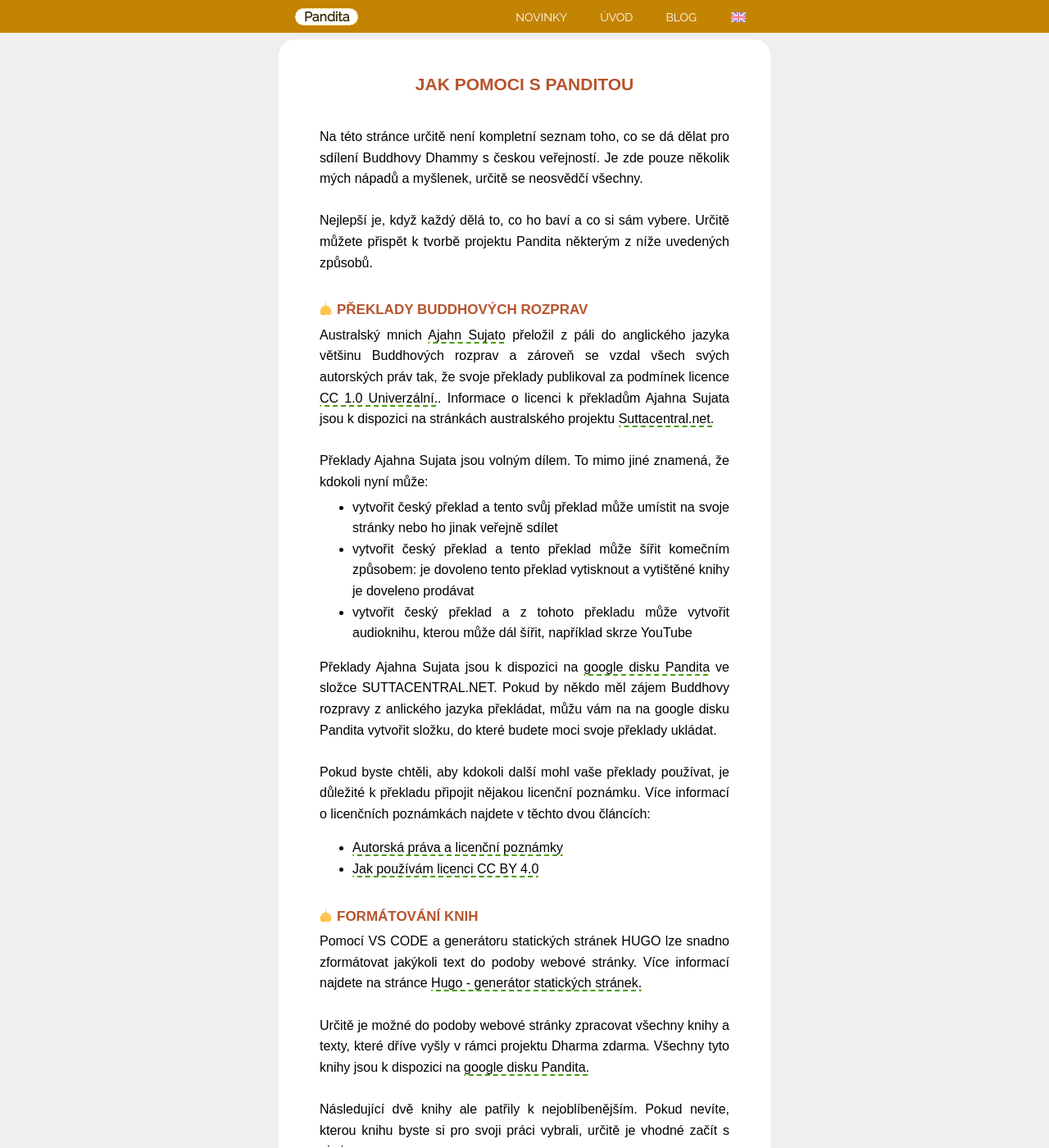
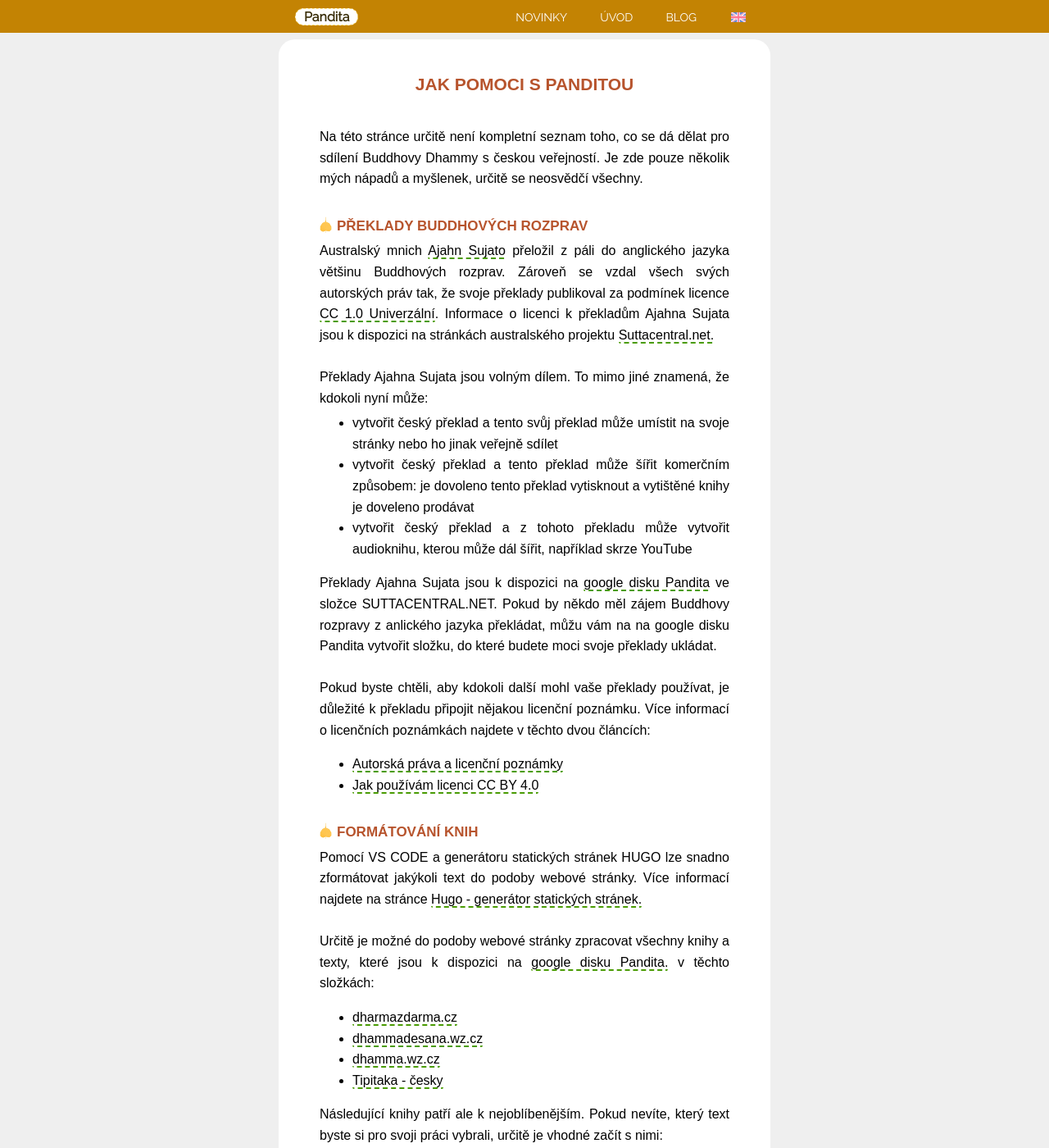
Before and after one commit to Borek78/jak-tvorit-panditu, a Jekyll site: the page built from jak-pomoci-s-panditou.md, in a window 1280 px wide and 1400 px high, scrolled down 191 px. Shown: the whole window at 82% size. Built offline with Jekyll 4.4.1, drawn with Linux system fonts in a browser that asks for light colours; some of the changed text lies outside the part shown.

Commit message:
rozsiruji stránku Pandita

```diff
--- a/jak-pomoci-s-panditou.md
+++ b/jak-pomoci-s-panditou.md
@@ -5,20 +5,18 @@ Title: Jak pomoci s Panditou
 
 # Jak pomoci s Panditou
 
-Na této stránce určitě není kompletní seznam toho, co se dá dělat pro sdílení Buddhovy Dhammy s českou veřejností. Je zde pouze několik mých nápadů a myšlenek, určitě se neosvědčí všechny. <br> <br>
-
-Nejlepší je, když každý dělá to, co ho baví a co si sám vybere. Určitě můžete přispět k tvorbě projektu Pandita některým z níže uvedených způsobů.
+Na této stránce určitě není kompletní seznam toho, co se dá dělat pro sdílení Buddhovy Dhammy s českou veřejností. Je zde pouze několik mých nápadů a myšlenek, určitě se neosvědčí všechny.
 
 ### Překlady Buddhových rozprav
 
-Australský mnich [Ajahn Sujato](https://www.pandita.cz/autori/ajahn-sujato.html) přeložil z páli do anglického jazyka většinu Buddhových rozprav a zároveň se vzdal všech svých autorských práv tak, že svoje překlady publikoval za podmínek licence
-[CC 1.0 Univerzální.](https://creativecommons.org/publicdomain/zero/1.0/deed.cs). Informace o licenci k překladům Ajahna Sujata jsou k dispozici na stránkách australského projektu [Suttacentral.net.](https://suttacentral.net) <br><br>
+Australský mnich [Ajahn Sujato](https://www.pandita.cz/autori/ajahn-sujato.html) přeložil z páli do anglického jazyka většinu Buddhových rozprav. Zároveň se vzdal všech svých autorských práv tak, že svoje překlady publikoval za podmínek licence
+[CC 1.0 Univerzální](https://creativecommons.org/publicdomain/zero/1.0/deed.cs). Informace o licenci k překladům Ajahna Sujata jsou k dispozici na stránkách australského projektu [Suttacentral.net.](https://suttacentral.net) <br><br>
 
 Překlady Ajahna Sujata jsou volným dílem. To mimo jiné znamená, že kdokoli nyní může:
 
 <ul style="margin-top:5px">
 <li>vytvořit český překlad a tento svůj překlad může umístit na svoje stránky nebo ho jinak veřejně sdílet </li>
-<li>vytvořit český překlad a tento překlad může šířit komečním způsobem: je dovoleno tento překlad vytisknout a vytištěné knihy je doveleno prodávat</li>
+<li>vytvořit český překlad a tento překlad může šířit komerčním způsobem: je dovoleno tento překlad vytisknout a vytištěné knihy je doveleno prodávat</li>
 <li>vytvořit český překlad a z tohoto překladu může vytvořit audioknihu, kterou může dál šířit, například skrze YouTube</li>
 </ul>
 
@@ -38,13 +36,21 @@ Pokud byste chtěli, aby kdokoli další mohl vaše překlady používat, je dů
 
 Pomocí VS CODE a generátoru statických stránek HUGO lze snadno zformátovat jakýkoli text do podoby webové stránky. Více informací najdete na stránce <a href="hugo-generator-statickych-stranek">Hugo - generátor statických stránek.</a><br><br>
 
-Určitě je možné do podoby webové stránky zpracovat všechny knihy a texty, které dříve vyšly v rámci projektu Dharma zdarma. Všechny tyto knihy jsou k dispozici na [google disku Pandita.](https://drive.google.com/drive/u/1/folders/11gL2ab0CPZUdpUUepmwEovLgplyc8VLj)<br><br>
+Určitě je možné do podoby webové stránky zpracovat všechny knihy a texty, které jsou k dispozici na [google disku Pandita.](https://drive.google.com/drive/u/1/folders/11gL2ab0CPZUdpUUepmwEovLgplyc8VLj) v těchto složkách:
 
-Následující dvě knihy ale patřily k nejoblíbenějším. Pokud nevíte, kterou knihu byste si pro svoji práci vybrali, určitě je vhodné začít s nimi:
+<ul>
+<li><a href="">dharmazdarma.cz</a></li>
+<li><a href="">dhammadesana.wz.cz</a></li>
+<li><a href="">dhamma.wz.cz</a></li>
+<li><a href="">Tipitaka - česky</a></li>
+</ul>
+
+Následující knihy patří ale k nejoblíbenějším. Pokud nevíte, který text byste si pro svoji práci vybrali, určitě je vhodné začít s nimi:
 
 <ul>
 <li>Meditace mettá, Teoh Visu</li>
 <li>O příčinnách štěstí, T.Y. Lee</li>
+<li>Dhammapada</li>
 </ul>
 
 ### Tvorba titulků
```
Also changed, not shown: autorska-prava-a-licencni-poznamky.md (+2 -2 lines), index.md (+1 -1 lines), vyhody-licence-cc-by.md (+1 -1 lines).
